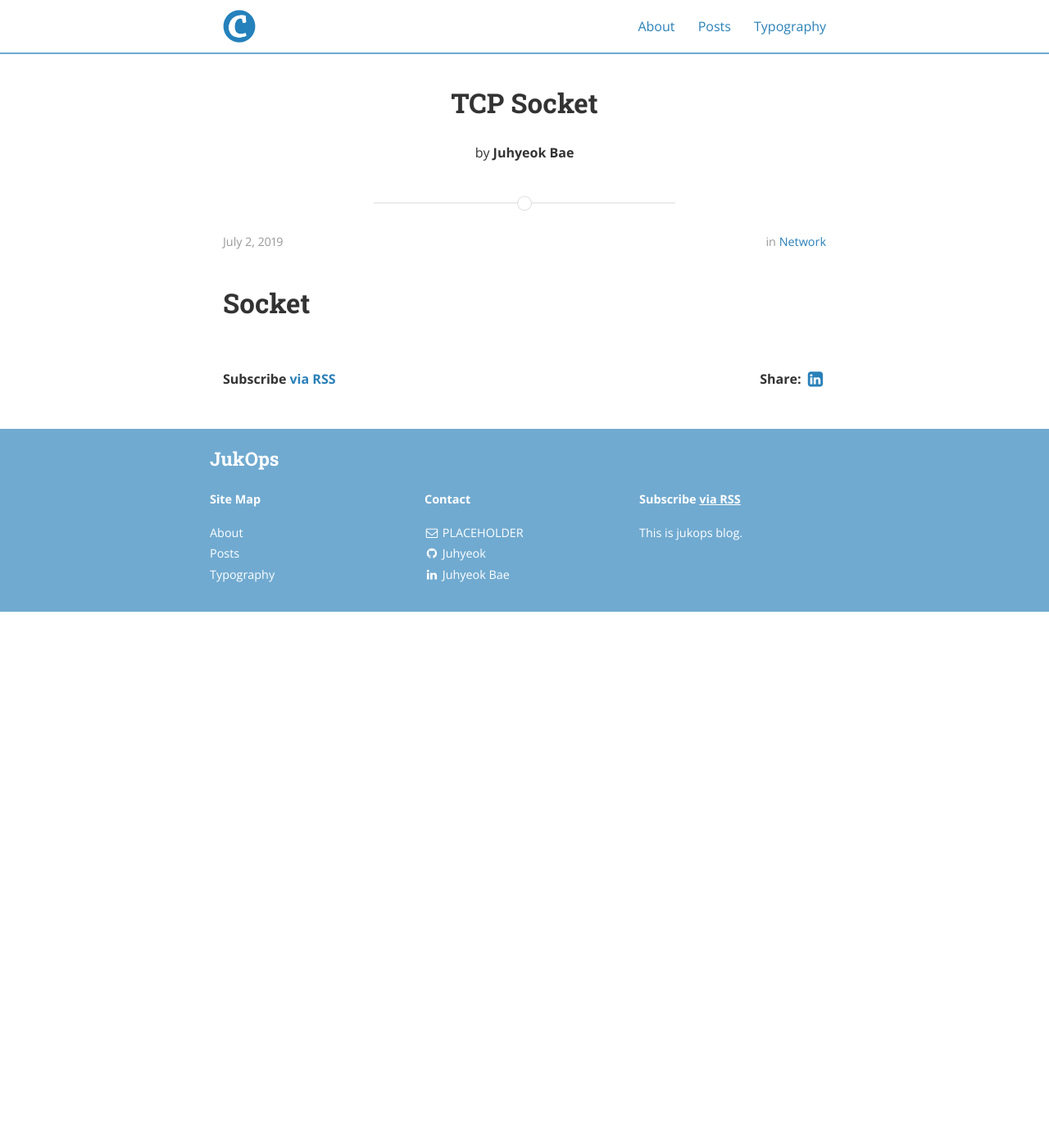
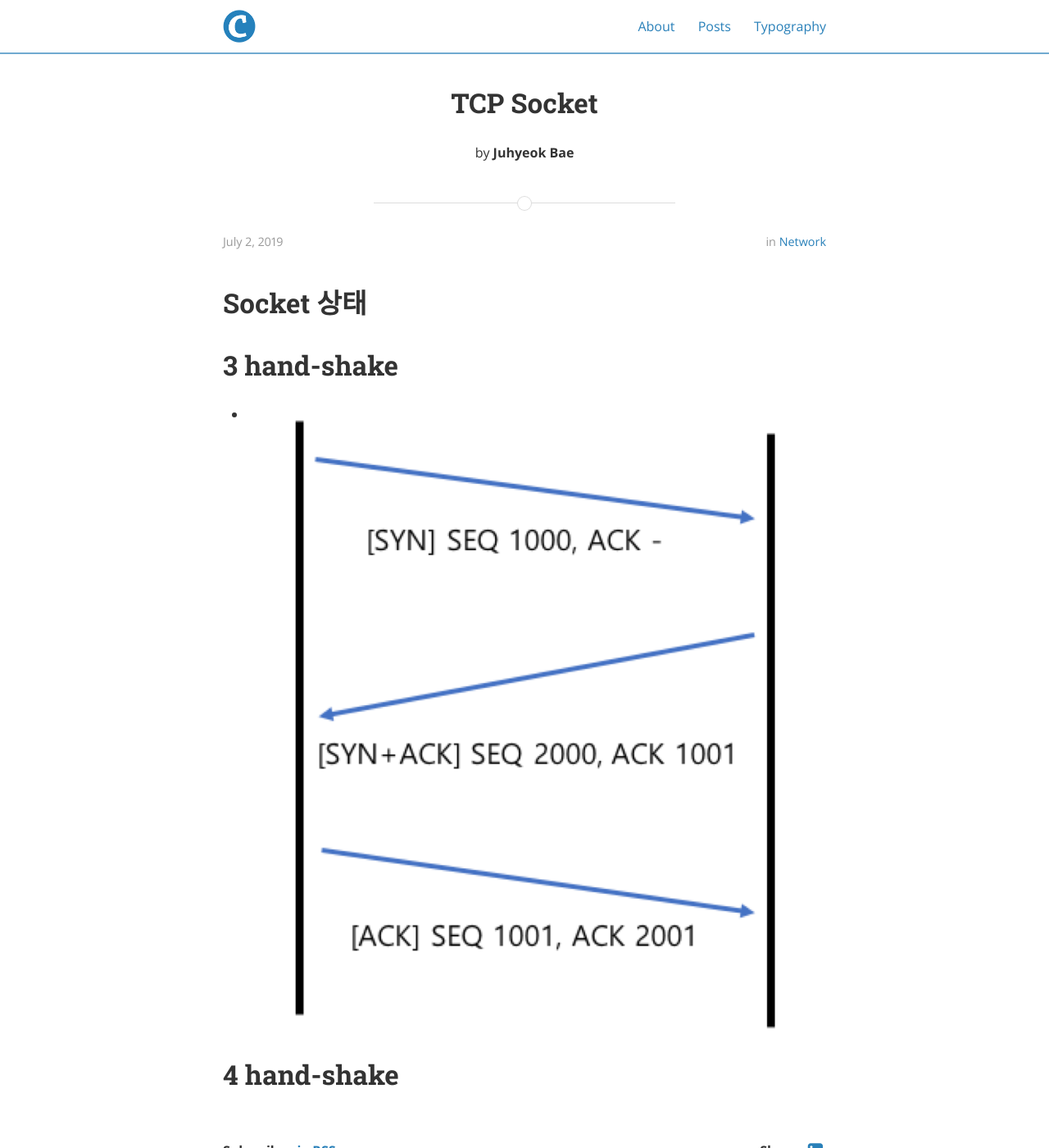
Before and after one commit to jukops/jukops.github.io, a Jekyll site: the page built from _posts/2019-07-01-tcp-socket.markdown, in a window 1280 px wide and 1400 px high. Shown: the whole window at 82% size. Built offline with Jekyll 4.4.1, drawn with Linux system fonts in a browser that asks for light colours; nearby versions of some CDN libraries.

Commit message:
Add picture of tcp

```diff
--- a/_posts/2019-07-01-tcp-socket.markdown
+++ b/_posts/2019-07-01-tcp-socket.markdown
@@ -6,4 +6,9 @@ author: Juhyeok Bae
 categories: Network
 ---
 
-# Socket
+# Socket 상태
+
+# 3 hand-shake
+- ![3 Hand shake](/assets/img/tcp-3handshake.png)
+
+# 4 hand-shake
```
Also changed, not shown: assets/img/tcp-3handshake.png (added).
